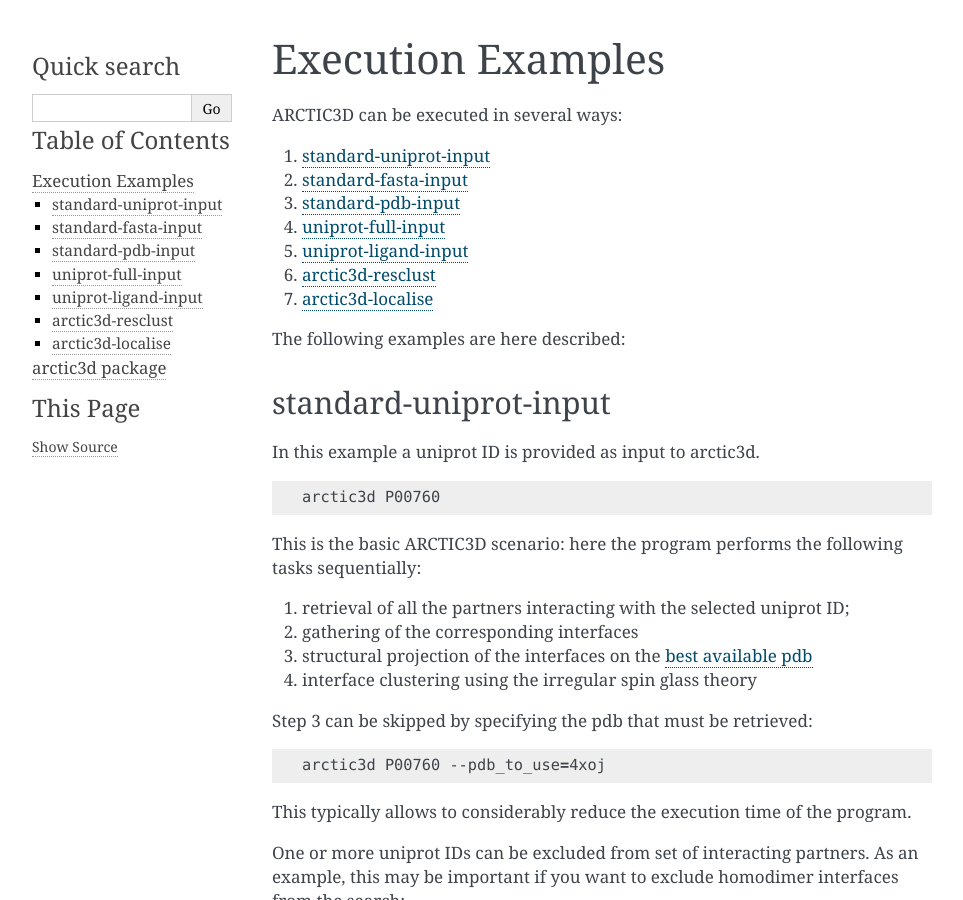
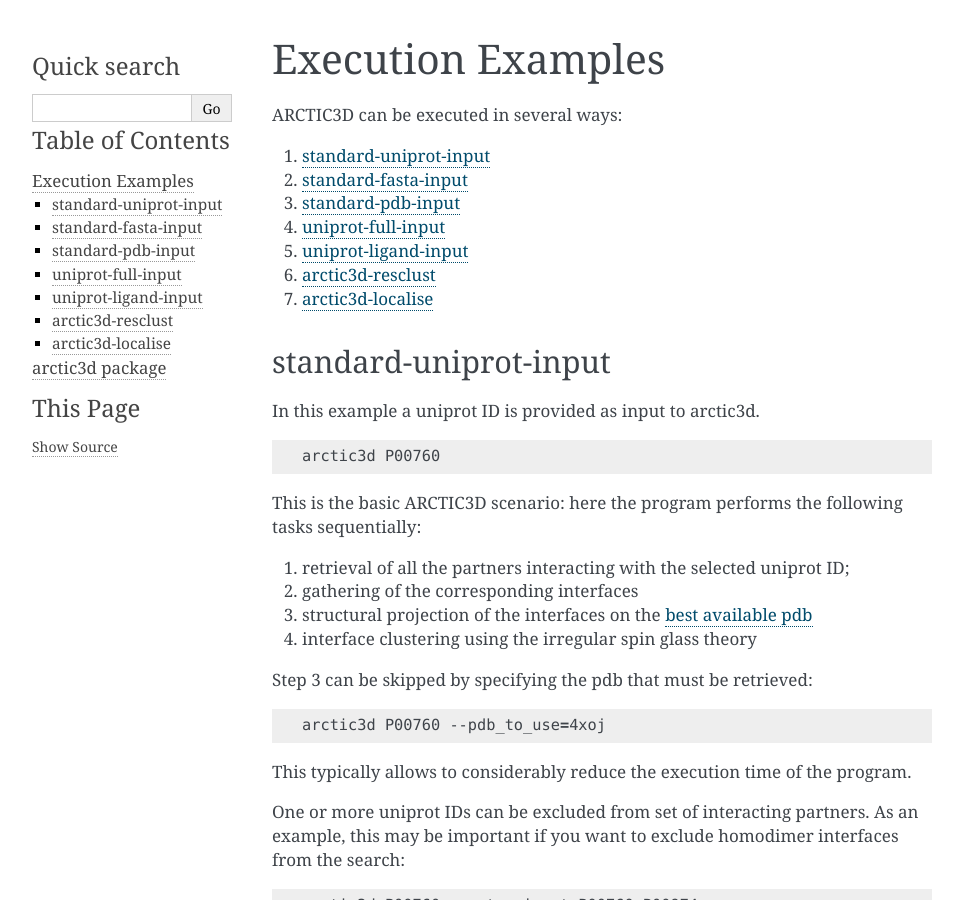
Before and after one commit to haddocking/arctic3d, a Sphinx documentation site: the page built from docs/examples.md, in a window 1280 px wide and 900 px high. Shown: the whole window, without its empty margins (148-1111 px from the left). Built offline with Sphinx 7.4.7, drawn with Linux system fonts in a browser that asks for light colours.

Commit message:
Update examples.md

```diff
--- a/docs/examples.md
+++ b/docs/examples.md
@@ -9,8 +9,6 @@ ARCTIC3D can be executed in several ways:
 1. [uniprot-ligand-input](#uniprot-ligand-input)
 1. [arctic3d-resclust](#arctic3d-resclust)
 1. [arctic3d-localise](#arctic3d-localise)
-
-The following examples are here described:
 
 ## standard-uniprot-input
 
```
